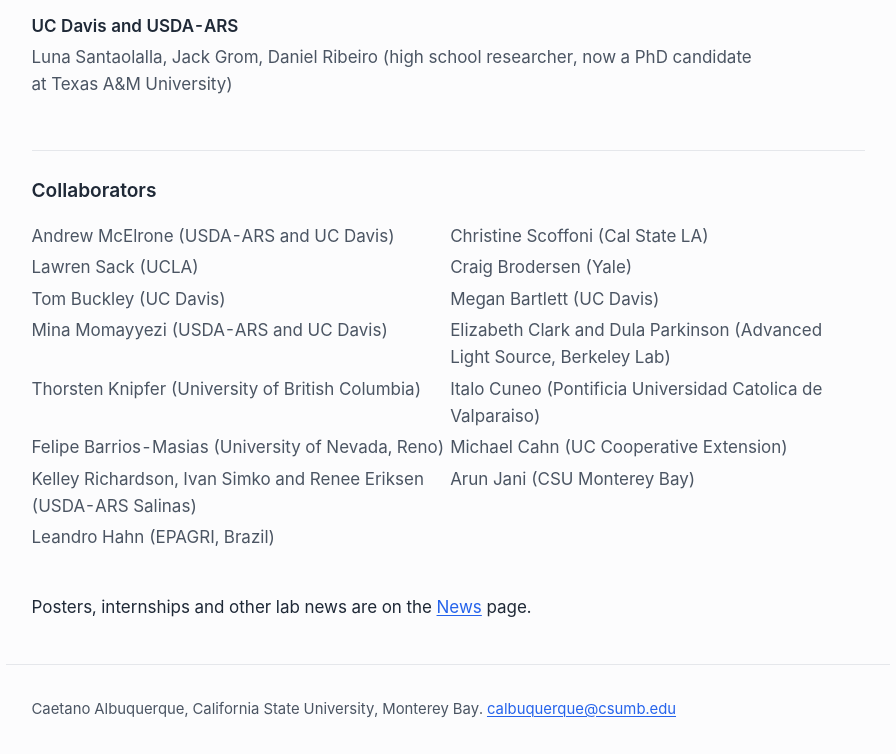
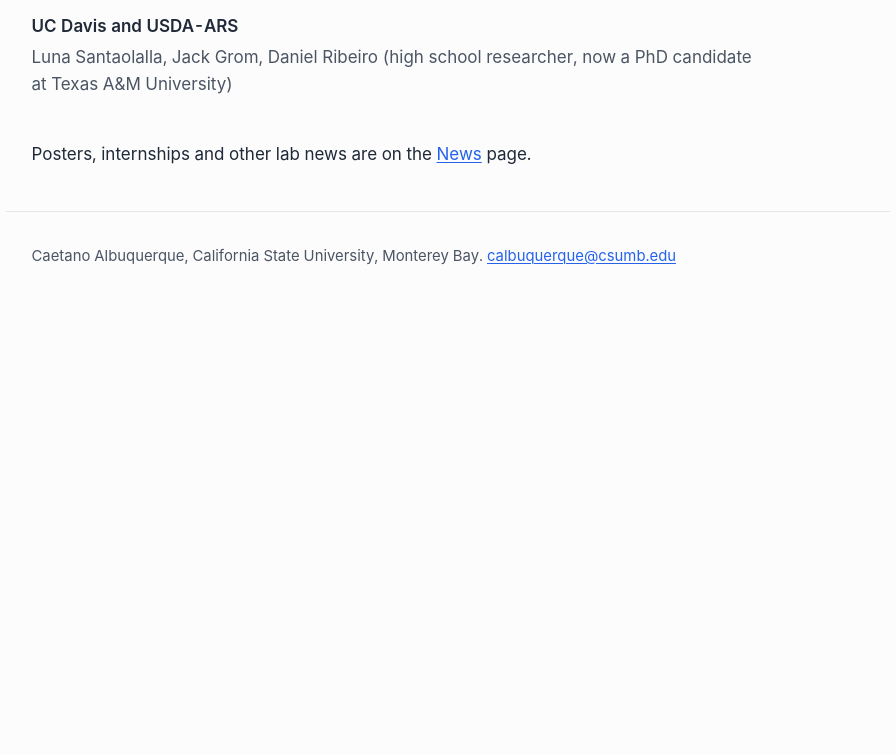
Before and after one commit to cpalbuquerque/cpalbuquerque.github.io, an Astro site: page /people in a window 1280 px wide. Shown: the part 2715-3469 px from the top of the page, without its empty margins (192-1088 px from the left). After the commit the page ends 3016 px from the top, so only its background shows below. Built offline with nearby package versions, Linux system fonts and the light colour scheme; Astro itself is replaced by a stand-in of ours.

Commit message:
Remove collaborators list; fewer lettuce field photos
- People: collaborators list removed.
- News: the lettuce field photo is replaced by students taking notes in a
  sunflower field trial. One lettuce field photo of the lab remains on
  People.

```diff
--- a/content/photos/captions.txt
+++ b/content/photos/captions.txt
@@ -10,5 +10,5 @@ data_lettuce_leaf_position.png | Stomatal conductance of the outer and inner lea
 method_pressure_chamber.jpg | A grapevine leaf sealed in a pressure chamber to measure leaf water potential. | no people
 method_gas_exchange.jpg | Measuring gas exchange on a grapevine leaf in the vineyard. | hand only
 method_leaf_veins.jpg | The vein network of a grapevine leaf, the path water takes after leaving the petiole. | no people
-students_field_team.jpg | Students take measurements in a lettuce field. Photo: Brent Dundore-Arias. | consented
 mentoring_hoop_house.jpg | Working with a student in the hoop house. Photo: CSU Monterey Bay. | consented
+students_field_sunflowers.jpg | Students take field notes in a sunflower trial. | consented
--- a/src/data/site.js
+++ b/src/data/site.js
@@ -122,24 +122,6 @@ export const publications = [
   },
 ];
 
-export const collaborators = [
-  'Andrew McElrone (USDA-ARS and UC Davis)',
-  'Christine Scoffoni (Cal State LA)',
-  'Lawren Sack (UCLA)',
-  'Craig Brodersen (Yale)',
-  'Tom Buckley (UC Davis)',
-  'Megan Bartlett (UC Davis)',
-  'Mina Momayyezi (USDA-ARS and UC Davis)',
-  'Elizabeth Clark and Dula Parkinson (Advanced Light Source, Berkeley Lab)',
-  'Thorsten Knipfer (University of British Columbia)',
-  'Italo Cuneo (Pontificia Universidad Catolica de Valparaiso)',
-  'Felipe Barrios-Masias (University of Nevada, Reno)',
-  'Michael Cahn (UC Cooperative Extension)',
-  'Kelley Richardson, Ivan Simko and Renee Eriksen (USDA-ARS Salinas)',
-  'Arun Jani (CSU Monterey Bay)',
-  'Leandro Hahn (EPAGRI, Brazil)',
-];
-
 // Funding shown on Research, from CV v28. No dollar amounts on the site.
 export const funding = {
   research: [
--- a/src/pages/news.astro
+++ b/src/pages/news.astro
@@ -8,7 +8,7 @@ const byFile = Object.fromEntries(loadPhotos().map((p) => [p.file, p]));
 
 const photos = [
   findPhoto(/^students_lab_microscope\./),
-  findPhoto(/^students_field_team\./),
+  findPhoto(/^students_field_sunflowers\./),
 ].filter(Boolean);
 ---
 
--- a/src/pages/people.astro
+++ b/src/pages/people.astro
@@ -1,7 +1,7 @@
 ---
 import { Image } from 'astro:assets';
 import Base from '../layouts/Base.astro';
-import { person, collaborators } from '../data/site.js';
+import { person } from '../data/site.js';
 import { loadPeople, findPhoto } from '../lib/content.js';
 
 const { people } = loadPeople();
@@ -28,7 +28,7 @@ const withNote = (p) => (p.line ? `${p.name} (${p.line})` : p.name);
 
 <Base
   title="People"
-  description="Current lab members, co-mentored graduate students, alumni and collaborators of the Albuquerque plant physiology lab at CSU Monterey Bay."
+  description="Current lab members, co-mentored graduate students and alumni of the Albuquerque plant physiology lab at CSU Monterey Bay."
 >
   <h1 class="text-2xl">People</h1>
 
@@ -135,12 +135,6 @@ const withNote = (p) => (p.line ? `${p.name} (${p.line})` : p.name);
     </section>
   )}
 
-  <section>
-    <h2 class="section-title">Collaborators</h2>
-    <ul class="mt-4 grid gap-1 text-muted sm:grid-cols-2">
-      {collaborators.map((c) => <li>{c}</li>)}
-    </ul>
-  </section>
 
   <p class="mt-10 max-w-measure">Posters, internships and other lab news are on the <a href="/news/">News</a> page.</p>
 </Base>
```
Also changed, not shown: content/photos/students_field_sunflowers.jpg (added), content/photos/students_field_team.jpg (deleted).
